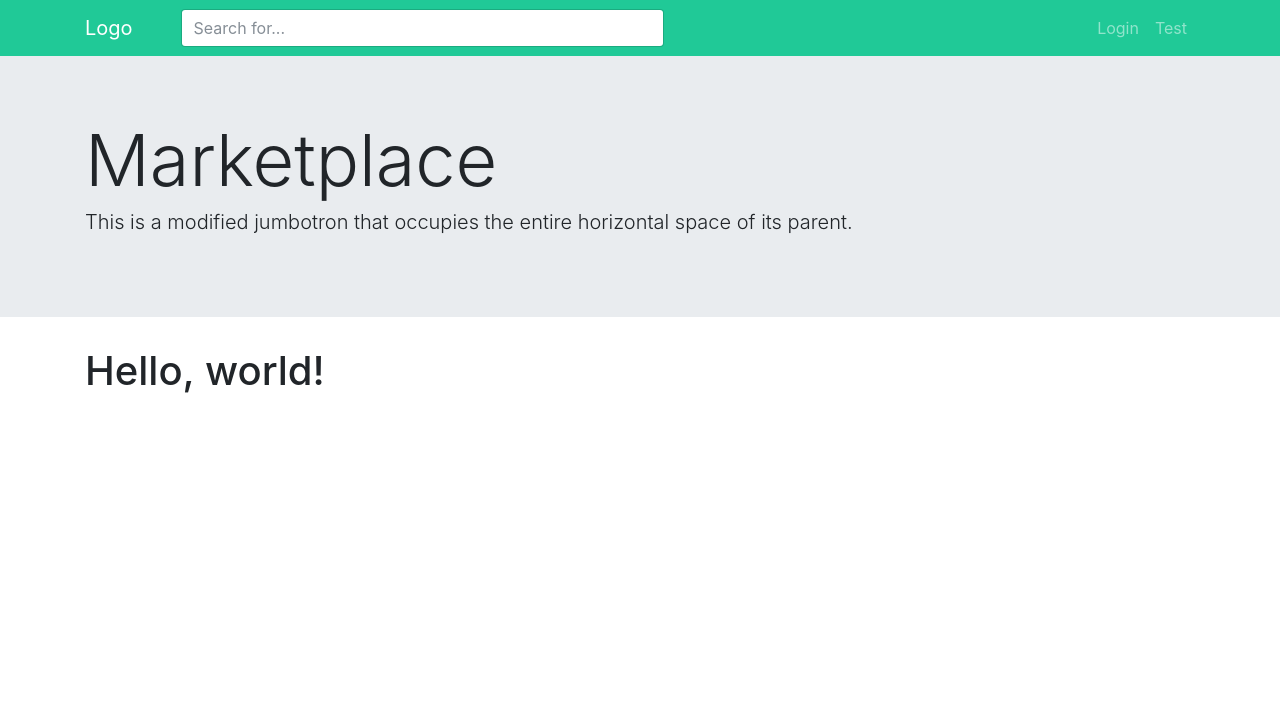
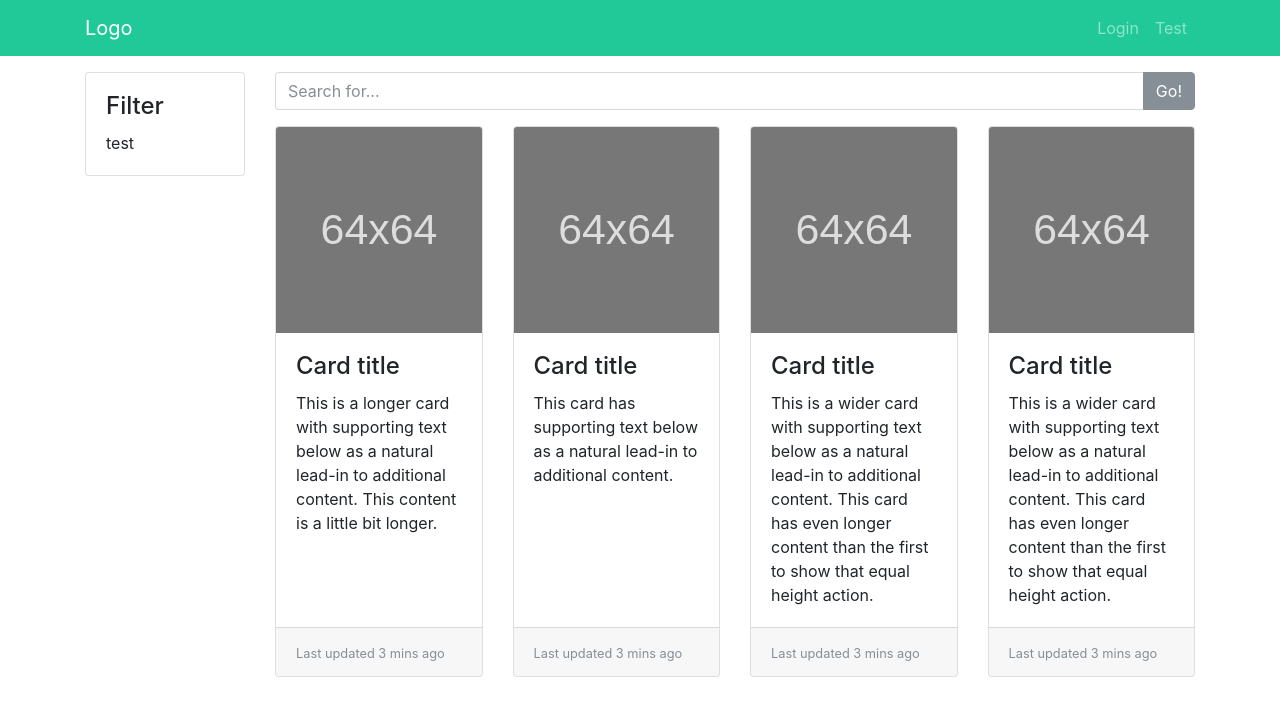
Before and after one commit to klingj3/example-project-dj-market, a Django app: page / in a window 1280 px wide. Shown: the top 716 px of the page. Run offline with Django 3.2, Linux system fonts and the light colour scheme; style sheets or scripts are compiled from the project's sources; some libraries are stand-ins or nearby versions.

Commit message:
UI progress

```diff
--- a/market/market/templates/base.html
+++ b/market/market/templates/base.html
@@ -23,18 +23,14 @@
 <body>
 
 {% comment %} Top navigation bar {% endcomment %}
-<header class="navbar navbar-expand-md navbar-dark bg-primary">
+<header class="navbar navbar-expand-sm navbar-dark bg-primary">
   <div class="container">
     <button class="navbar-toggler mr-2" type="button" data-toggle="collapse" data-target="#navItems">
       <span class="navbar-toggler-icon"></span>
     </button>
     <a class="navbar-brand mr-auto" href="#">Logo</a>
 
-        <form class="form-inline w-100 mt-2 mt-md-0 mx-md-5 order-3 order-md-1">
-            <input type="text" class="form-control w-100" placeholder="Search for...">
-        </form>
-
-        <div class="collapse navbar-collapse flex-md-row-reverse order-2" id="navItems">
+    <div class="collapse navbar-collapse flex-sm-row-reverse" id="navItems">
       <div class="navbar-nav">
         <a class="nav-item nav-link" href="#">Login</a>
         <a class="nav-item nav-link" href="#">Test</a>
@@ -56,17 +52,79 @@
 {% endfor %}
 
 {% comment %} Page body {% endcomment %}
-<div class="jumbotron jumbotron-fluid">
-    <div class="container">
-      <h1 class="display-3">Marketplace</h1>
-      <p class="lead">This is a modified jumbotron that occupies the entire horizontal space of its parent.</p>
+{#<div class="jumbotron jumbotron-fluid">#}
+{#  <div class="container">#}
+{#    <h1 class="display-3">Marketplace</h1>#}
+{#    <p class="lead">This is a modified jumbotron that occupies the entire horizontal space of its parent.</p>#}
+{#  </div>#}
+{#</div>#}
+<div class="container mt-3">
+  <div class="row">
+    <div class="col-12 col-sm-2">
+      <div class="card">
+        <div class="card-body">
+          <h4 class="card-title">
+            Filter
+          </h4>
+          <p class="card-text">
+            test
+          </p>
         </div>
       </div>
-<div class="container mt-3">
-    <div class="row">
-        <div class="col-12">
-            <h1>Hello, world!</h1>
     </div>
+
+    <div class="col-12 col-sm-10 mb-3">
+      <div class="input-group">
+        <input type="text" class="form-control" placeholder="Search for..." aria-label="Search for...">
+        <span class="input-group-btn">
+          <button class="btn btn-secondary" type="button">Go!</button>
+        </span>
+      </div>
+
+      <div class="card-deck mt-3">
+        <div class="card">
+          <img class="card-img-top" src="{% static 'img/placeholder.svg' %}" alt="Card image cap">
+          <div class="card-body">
+            <h4 class="card-title">Card title</h4>
+            <p class="card-text">This is a longer card with supporting text below as a natural lead-in to additional content. This content is a little bit longer.</p>
+          </div>
+          <div class="card-footer">
+            <p class="card-text"><small class="text-muted">Last updated 3 mins ago</small></p>
+          </div>
+        </div>
+        <div class="card">
+          <img class="card-img-top" src="{% static 'img/placeholder.svg' %}" alt="Card image cap">
+          <div class="card-body">
+            <h4 class="card-title">Card title</h4>
+            <p class="card-text">This card has supporting text below as a natural lead-in to additional content.</p>
+          </div>
+          <div class="card-footer">
+            <p class="card-text"><small class="text-muted">Last updated 3 mins ago</small></p>
+          </div>
+        </div>
+        <div class="card">
+          <img class="card-img-top" src="{% static 'img/placeholder.svg' %}" alt="Card image cap">
+          <div class="card-body">
+            <h4 class="card-title">Card title</h4>
+            <p class="card-text">This is a wider card with supporting text below as a natural lead-in to additional content. This card has even longer content than the first to show that equal height action.</p>
+          </div>
+          <div class="card-footer">
+            <p class="card-text"><small class="text-muted">Last updated 3 mins ago</small></p>
+          </div>
+        </div>
+        <div class="card">
+          <img class="card-img-top" src="{% static 'img/placeholder.svg' %}" alt="Card image cap">
+          <div class="card-body">
+            <h4 class="card-title">Card title</h4>
+            <p class="card-text">This is a wider card with supporting text below as a natural lead-in to additional content. This card has even longer content than the first to show that equal height action.</p>
+          </div>
+          <div class="card-footer">
+            <p class="card-text"><small class="text-muted">Last updated 3 mins ago</small></p>
+          </div>
+        </div>
+      </div>
+    </div>
+
   </div>
 </div>
 
```
Lines whose indentation alone changed are shown as unchanged.
